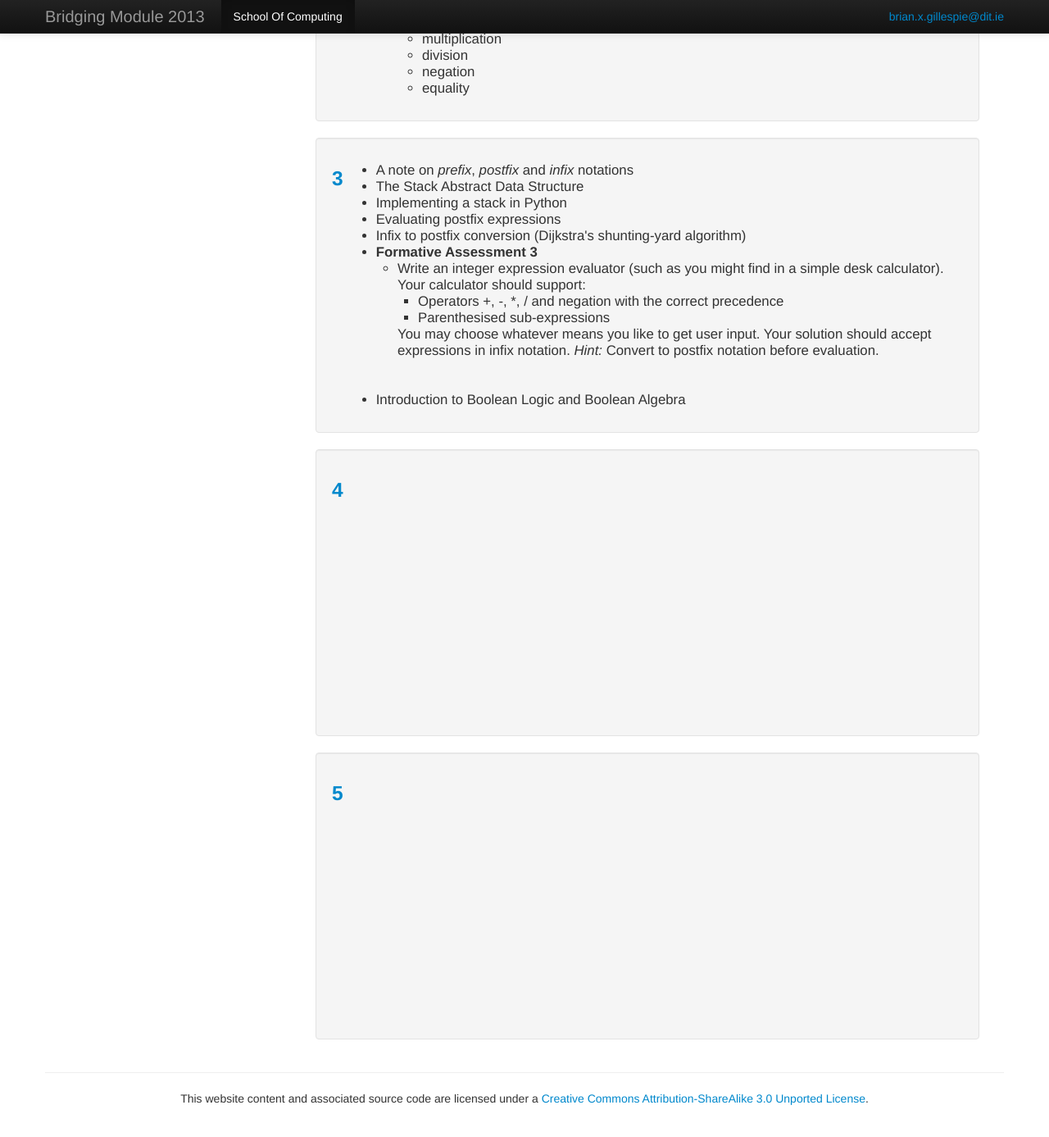
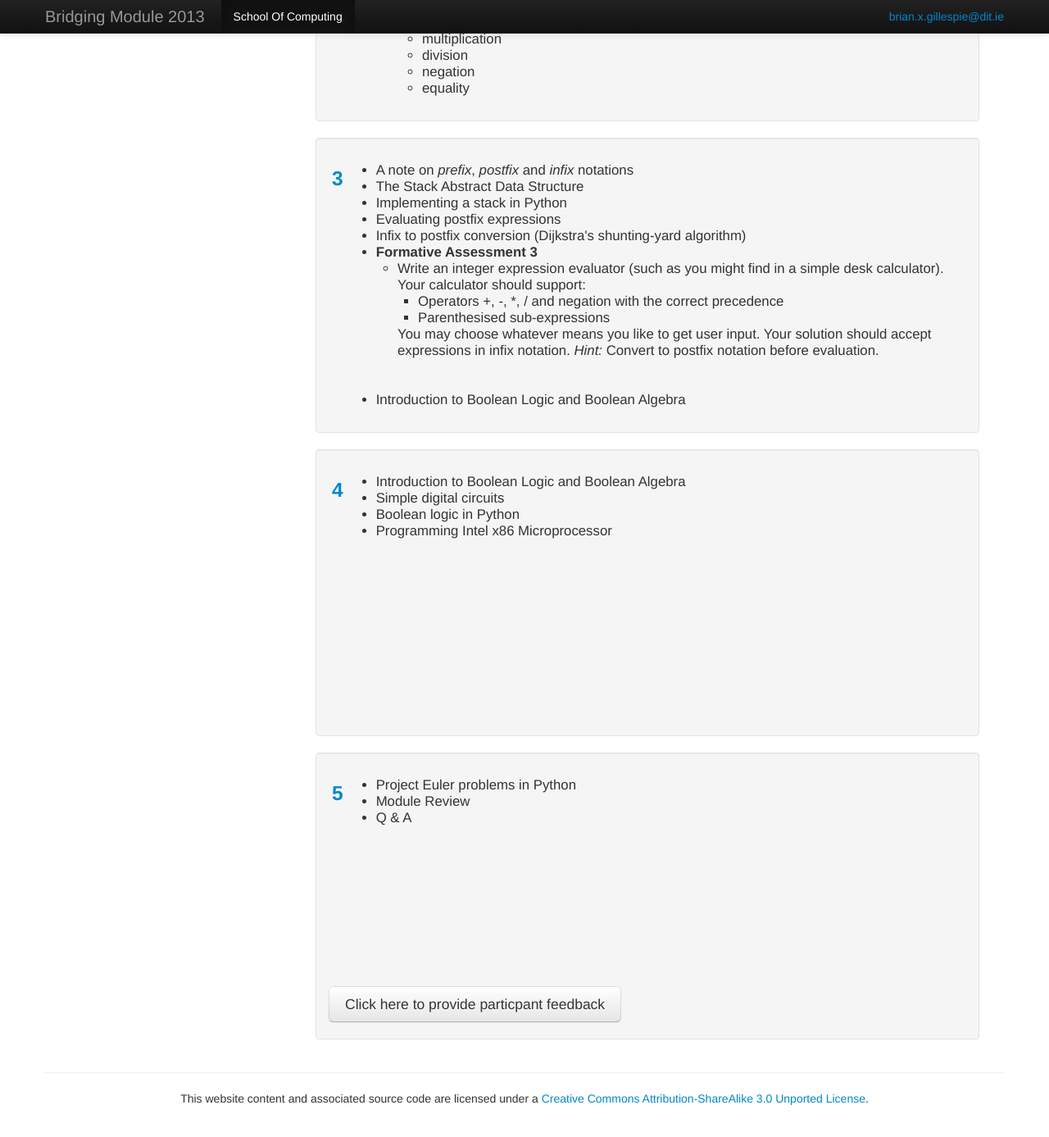
Before and after one commit to bjg/bridgingmodule2013, a Jekyll site: the page built from index.html, in a window 1280 px wide and 1400 px high, scrolled down 1616 px. Shown: the top 1387 px of the window at 82% size. Built offline with Jekyll 4.4.1, drawn with Linux system fonts in a browser that asks for light colours.

Commit message:
Unit 4 content

```diff
--- a/_includes/unit4.html
+++ b/_includes/unit4.html
@@ -1,22 +1,6 @@
 <ul>
-    <li>C Programming 4</li>
-    <ul style="padding-left: 20px">
-        <li>Dynamic memory management</li>
-        <li>The linked list data structure</li>
-    </ul>
-    <br/>
-    <li>Maths Skills</li>
-    <ul style="padding-left: 20px">
-        <li><a href="http://www.khanacademy.org/math/arithmetic">Pre-Algebra</a></li>
-        <li><a href="http://www.khanacademy.org/math/geometry">Geometry</a></li>
-        <li><a href="http://www.khanacademy.org/math/algebra">Algebra</a></li>
-        <li><a href="http://www.khanacademy.org/math/linear-algebra">Linear Algebra</a></li>
-        <li><a href="http://www.khanacademy.org/math/trigonometry">Trigonemetry</a></li>
-        <li><a href="http://www.khanacademy.org/math/precalculus">Pre-Calculus</a></li>
-        <li><a href="http://www.khanacademy.org/math/calculus">Calculus</a></li>
-        <li><a href="http://www.khanacademy.org/math/probability">Probability</a></li>
-        <li><a href="http://www.khanacademy.org/math/exercisedashboard">Exercise Dashboard</a></li>
-    </ul>
+    <li>Introduction to Boolean Logic and Boolean Algebra</li>
+    <li>Simple digital circuits</li>
+    <li>Boolean logic in Python</li>
+    <li>Programming Intel x86 Microprocessor</li>
 </ul>
-<a class="btn btn-primary site-code-link" href="https://github.com/ditbjg/bridgingmodule2012/tree/master/unit4">Unit
-    Source Code</a>
--- a/_includes/unit5.html
+++ b/_includes/unit5.html
@@ -1,4 +1,5 @@
 <ul>
+    <li>Project Euler problems in Python</li>
     <li>Module Review</li>
     <li>Q &amp; A</li>
 </ul>
--- a/index.html
+++ b/index.html
@@ -45,13 +45,13 @@
         <div class="well span8 site-unit-body">
             <a name="unit4"><h3 class="pull-left">4</h3></a>
 
-            <p class="site-unit-text"> <!--{% include unit4.html %} --> </p>
+            <p class="site-unit-text"> {% include unit4.html %} </p>
         </div>
 
         <div class="well span8 site-unit-body">
             <a name="unit5"><h3 class="pull-left">5</h3></a>
 
-            <p class="site-unit-text"> <!--{% include unit5.html %} --> </p>
+            <p class="site-unit-text"> {% include unit5.html %} </p>
         </div>
 
     </div>
```
